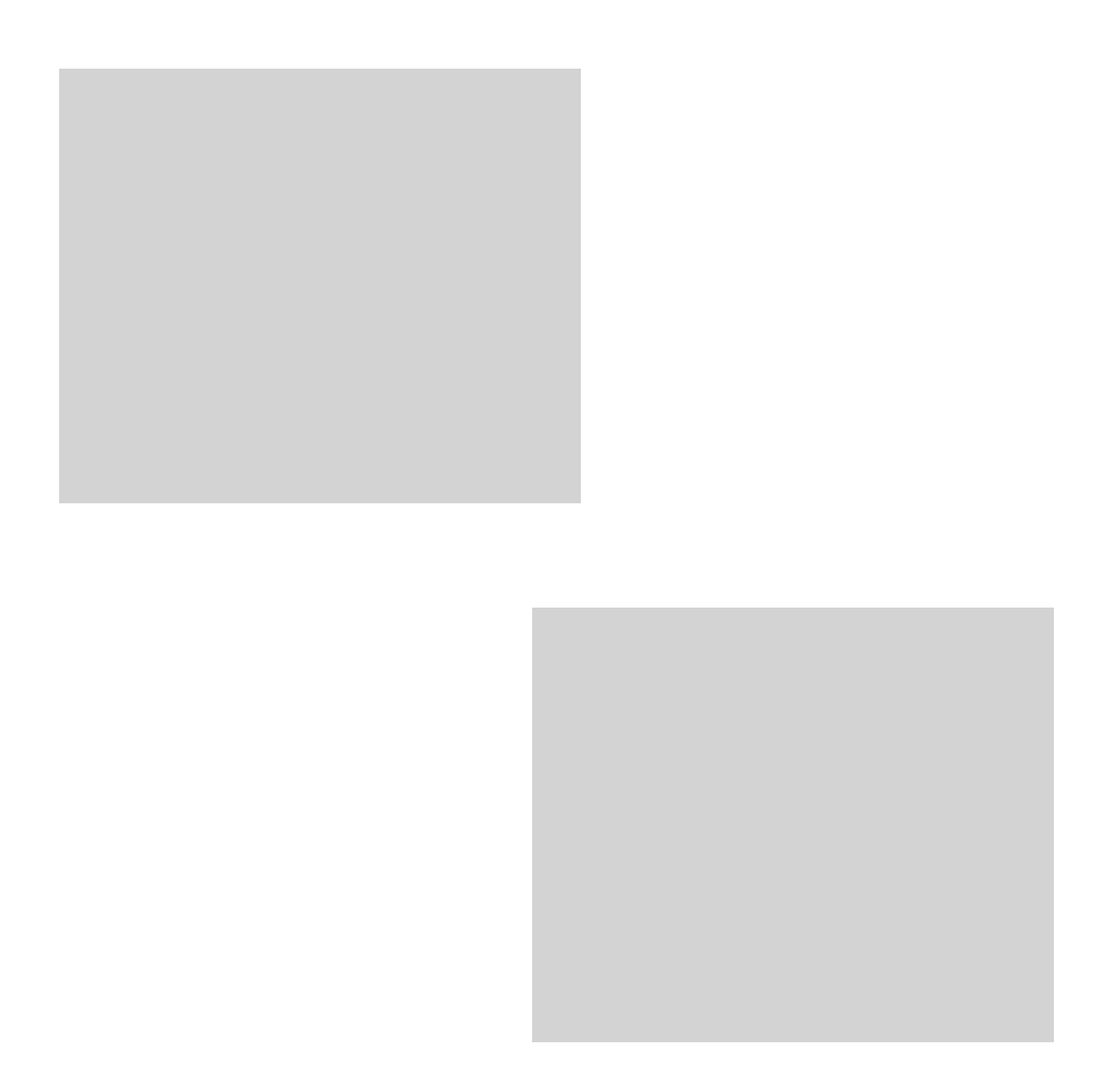
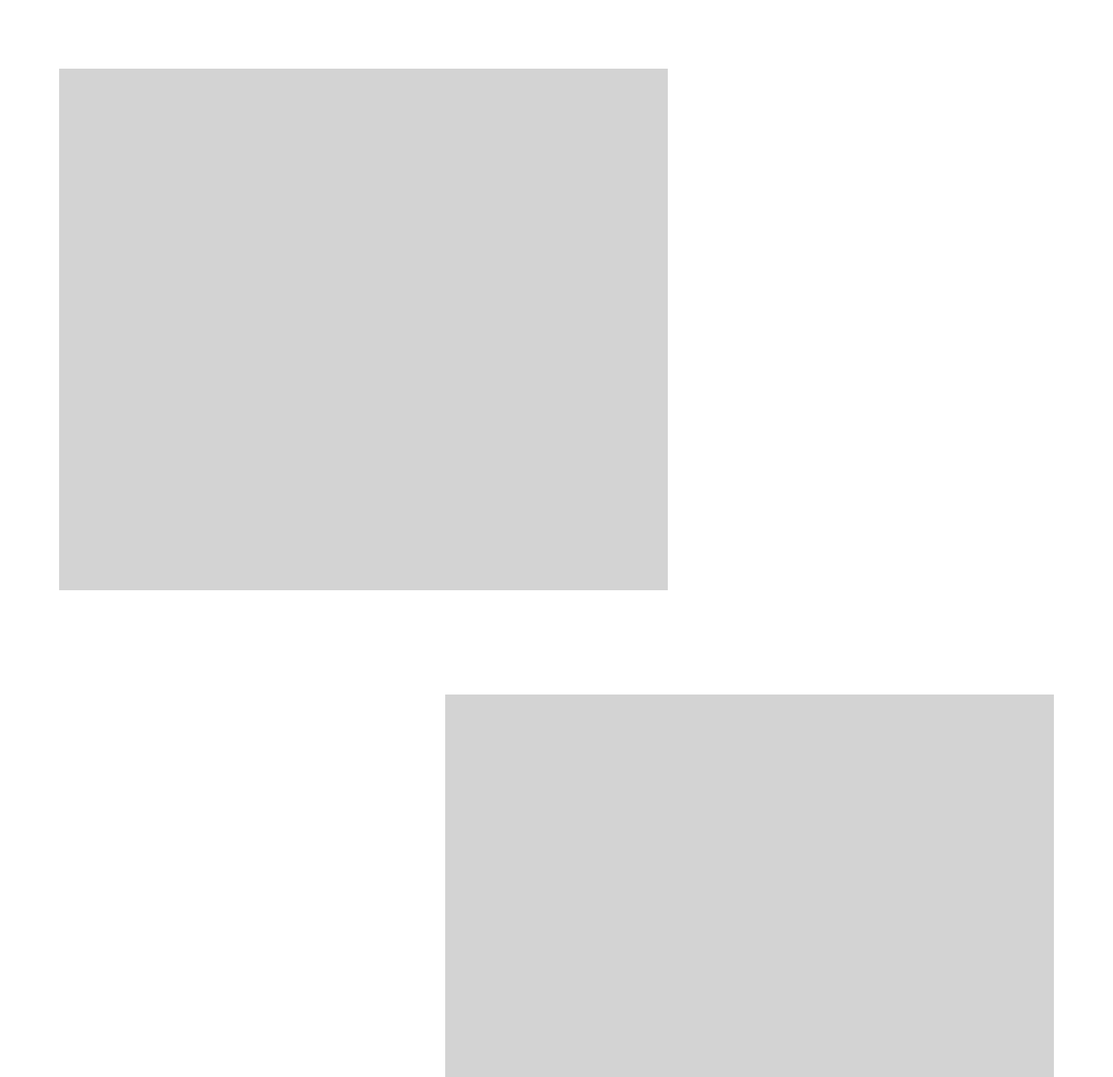
Before and after one commit to firatsel/EIA2, a website: page A02_EventInspector/eventinspector.html in a window 1280 px wide. Shown: the part 61-1300 px from the top of the page at 87% size. Before the commit the page ends 1260 px from the top, so only its background shows below. Drawn offline with Linux system fonts and the light colour scheme.

Commit message:
A02-EventInspector

```diff
--- a/A02_EventInspector/EventInspector.css
+++ b/A02_EventInspector/EventInspector.css
@@ -1,17 +1,17 @@
 #div00 {
   background-color: lightgrey;
-  width: 300px;
+  width: 400px;
   float: left;
-  height: 200px;
+  height: 300px;
   padding: 150px;
   margin: 60px;
 }
 
 #div01 {
   background-color: lightgrey;
-  width: 300px;
+  width: 400px;
   float: right;
-  height: 200px;
+  height: 300px;
   padding: 150px;
   margin-right: 60px;
   margin-top: 60px;
```
